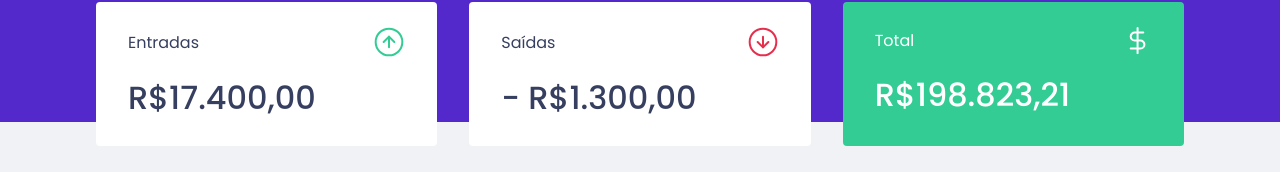
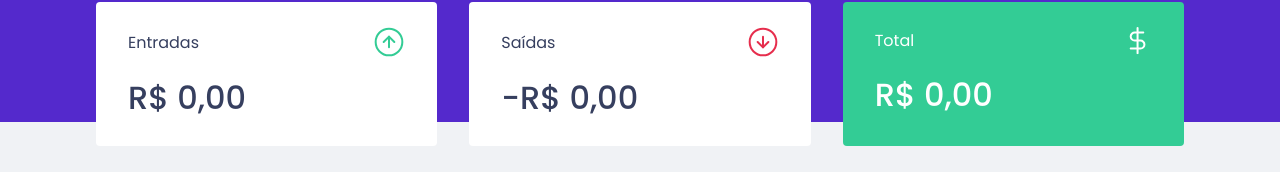
Before and after one commit to gabrielb-ss/dtmoney, a React (Create React App) app: page / in a window 1280 px wide. Shown: the part 134-306 px from the top of the page. Built offline with nearby package versions, Linux system fonts and the light colour scheme; no server answers; what miragejs would draw is missing.

Commit message:
feat: show correct values in Summary

```diff
--- a/src/components/NewTransactionModal/index.tsx
+++ b/src/components/NewTransactionModal/index.tsx
@@ -1,7 +1,6 @@
 import { FormEvent, useState, useContext } from 'react';
 import Modal from 'react-modal';
 import { TransactionsContext } from '../../TransactionsContext';
-import { api } from '../../services/api';
 
 import closeImg from '../../assets/close.svg';
 import incomeImg from '../../assets/income.svg';
@@ -37,7 +36,8 @@
     setCategory('');
     setType('deposit');
     onRequestClose();
-  }
+
+  };
 
   return (
   <Modal
@@ -66,7 +66,7 @@
       <input
         type='number'
         placeholder='Valor'
-        value={amount}
+        value={amount === 0 ? '' : amount}
         onChange={event => setAmount(Number(event.target.value))}
       />
 
--- a/src/components/Summary/index.tsx
+++ b/src/components/Summary/index.tsx
@@ -9,7 +9,22 @@
 export function Summary () {
     const { transactions } = useContext(TransactionsContext);
 
-    console.log(transactions);
+    const summary = transactions.reduce((acc, transaction) => {
+
+        if(transaction.type === 'deposit') {
+            acc.deposits += transaction.amount;
+            acc.total += transaction.amount;
+        } else {
+            acc.withdraws += transaction.amount;
+            acc.total -= transaction.amount;
+        }
+
+        return acc;
+    }, {
+        deposits: 0,
+        withdraws: 0,
+        total: 0
+    })
 
     return (
         <Container>
@@ -18,21 +33,36 @@
                     <p>Entradas</p>
                     <img src={incomeImg} alt="Entradas"/>
                 </header>
-                <strong>R$17.400,00</strong>
+                <strong>
+                    {new Intl.NumberFormat('pt-Br', {
+                        style: 'currency',
+                        currency: 'BRL'
+                    }).format(summary.deposits)}
+                </strong>
             </div>
             <div>
                 <header>
                     <p>Saídas</p>
                     <img src={outcomeImg} alt="Saídas"/>
                 </header>
-                <strong>- R$1.300,00</strong>
+                <strong>-
+                    {new Intl.NumberFormat('pt-Br', {
+                        style: 'currency',
+                        currency: 'BRL'
+                    }).format(summary.withdraws)}
+                </strong>
             </div>
             <div className="highlight-background">
                 <header>
                     <p>Total</p>
                     <img src={totalImg} alt="Total"/>
                 </header>
-                <strong>R$198.823,21</strong>
+                <strong>
+                    {new Intl.NumberFormat('pt-Br', {
+                        style: 'currency',
+                        currency: 'BRL'
+                    }).format(summary.total)}
+                </strong>
             </div>
         </Container>
     );
```
